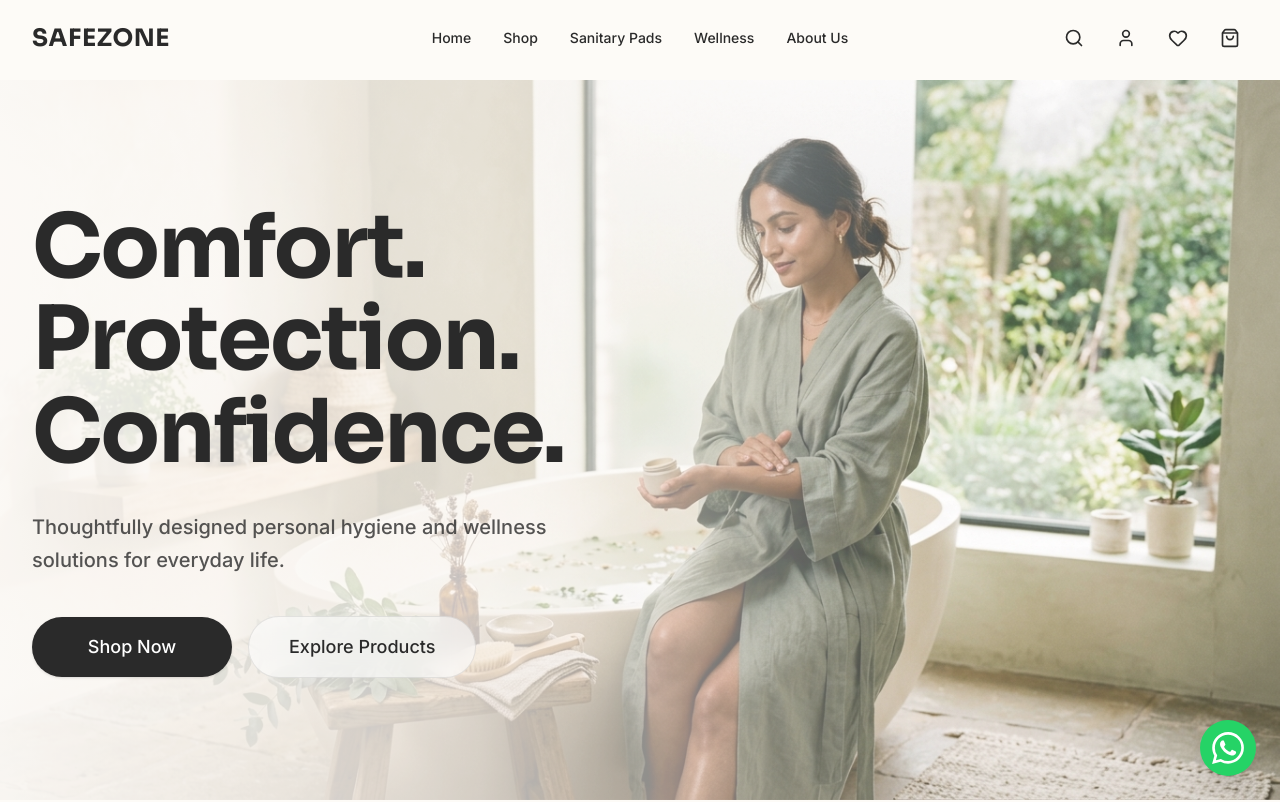
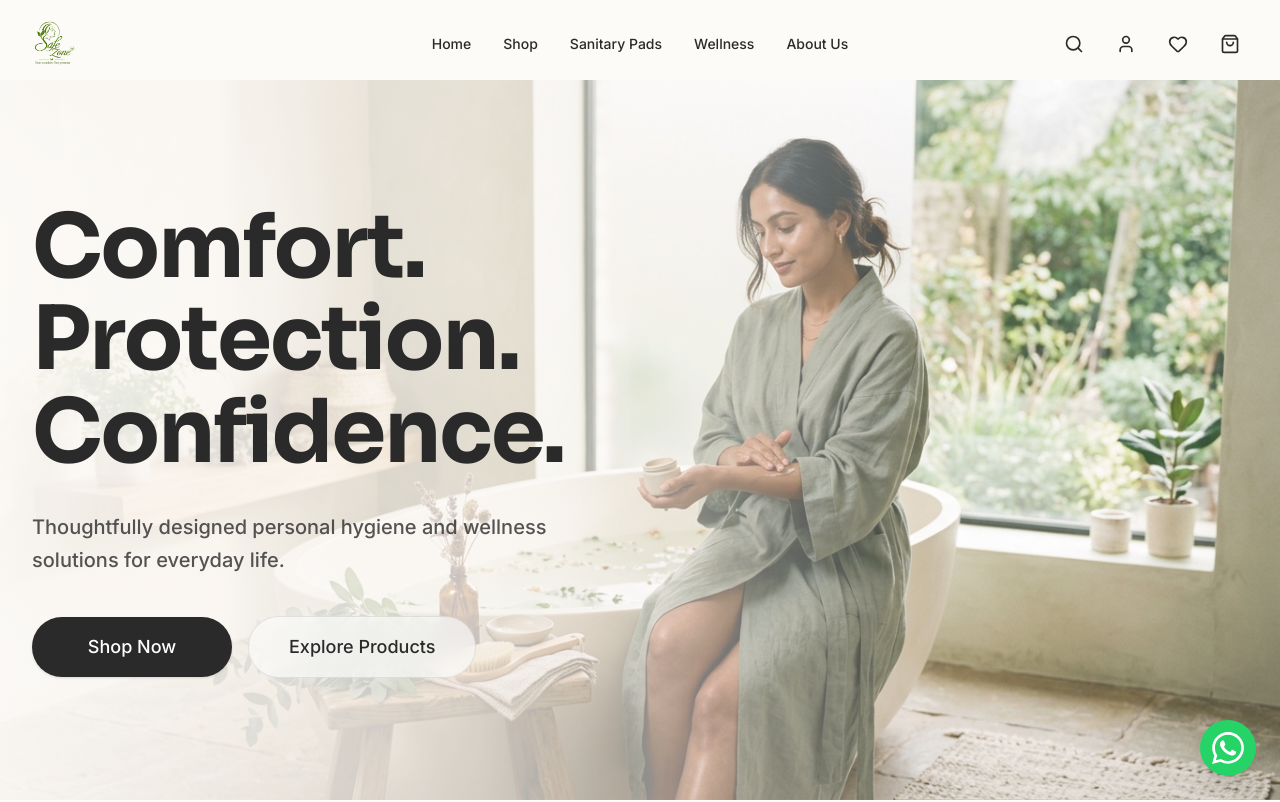
Before and after one commit to empireaeitservices8-lgtm/safezone, a Next.js app: page / in a window 1280 px wide. Shown: the top 802 px of the page. Built offline with nearby package versions, Linux system fonts and the light colour scheme.

Commit message:
Replace text logos with actual logo.png

```diff
--- a/src/components/layout/Footer.tsx
+++ b/src/components/layout/Footer.tsx
@@ -1,4 +1,5 @@
 import Link from "next/link";
+import Image from "next/image";
 
 export function Footer() {
   return (
@@ -7,8 +8,8 @@ export function Footer() {
         <div className="grid grid-cols-1 md:grid-cols-2 lg:grid-cols-5 gap-12 lg:gap-8 mb-16">
           {/* Brand Column */}
           <div className="lg:col-span-2">
-            <Link href="/" className="font-heading font-bold text-2xl tracking-wide text-charcoal mb-4 block">
-              SAFEZONE
+            <Link href="/" className="mb-6 block">
+              <Image src="/logo.png" alt="Safezone" width={200} height={66} className="h-14 w-auto object-contain" />
             </Link>
             <p className="text-charcoal-light text-sm max-w-sm mb-8 leading-relaxed">
               Personal hygiene & wellness, thoughtfully designed. We focus on developing high-quality sanitary pads and wellness products designed around the real needs of women.
--- a/src/components/layout/Header.tsx
+++ b/src/components/layout/Header.tsx
@@ -2,6 +2,7 @@
 
 import { useState, useEffect } from "react";
 import Link from "next/link";
+import Image from "next/image";
 import { Menu, Search, User, Heart, ShoppingBag, X } from "lucide-react";
 import { useCartStore } from "@/store/cartStore";
 
@@ -55,8 +56,8 @@ export function Header() {
 
             {/* Logo */}
             <div className="flex-shrink-0 lg:w-1/4">
-              <Link href="/" className="font-heading font-bold text-2xl tracking-wide text-charcoal">
-                SAFEZONE
+              <Link href="/" className="flex items-center">
+                <Image src="/logo.png" alt="Safezone" width={180} height={60} className="h-12 w-auto object-contain" priority />
               </Link>
             </div>
 
@@ -109,8 +110,8 @@ export function Header() {
           {/* Panel */}
           <div className="fixed inset-y-0 left-0 w-4/5 max-w-sm bg-ivory shadow-xl overflow-y-auto pt-5 pb-6 flex flex-col">
             <div className="px-4 flex items-center justify-between mb-8">
-              <Link href="/" className="font-heading font-bold text-xl tracking-wide" onClick={() => setMobileMenuOpen(false)}>
-                SAFEZONE
+              <Link href="/" onClick={() => setMobileMenuOpen(false)}>
+                <Image src="/logo.png" alt="Safezone" width={150} height={50} className="h-10 w-auto object-contain" />
               </Link>
               <button
                 onClick={() => setMobileMenuOpen(false)}
```
Also changed, not shown: public/logo.png (added).
